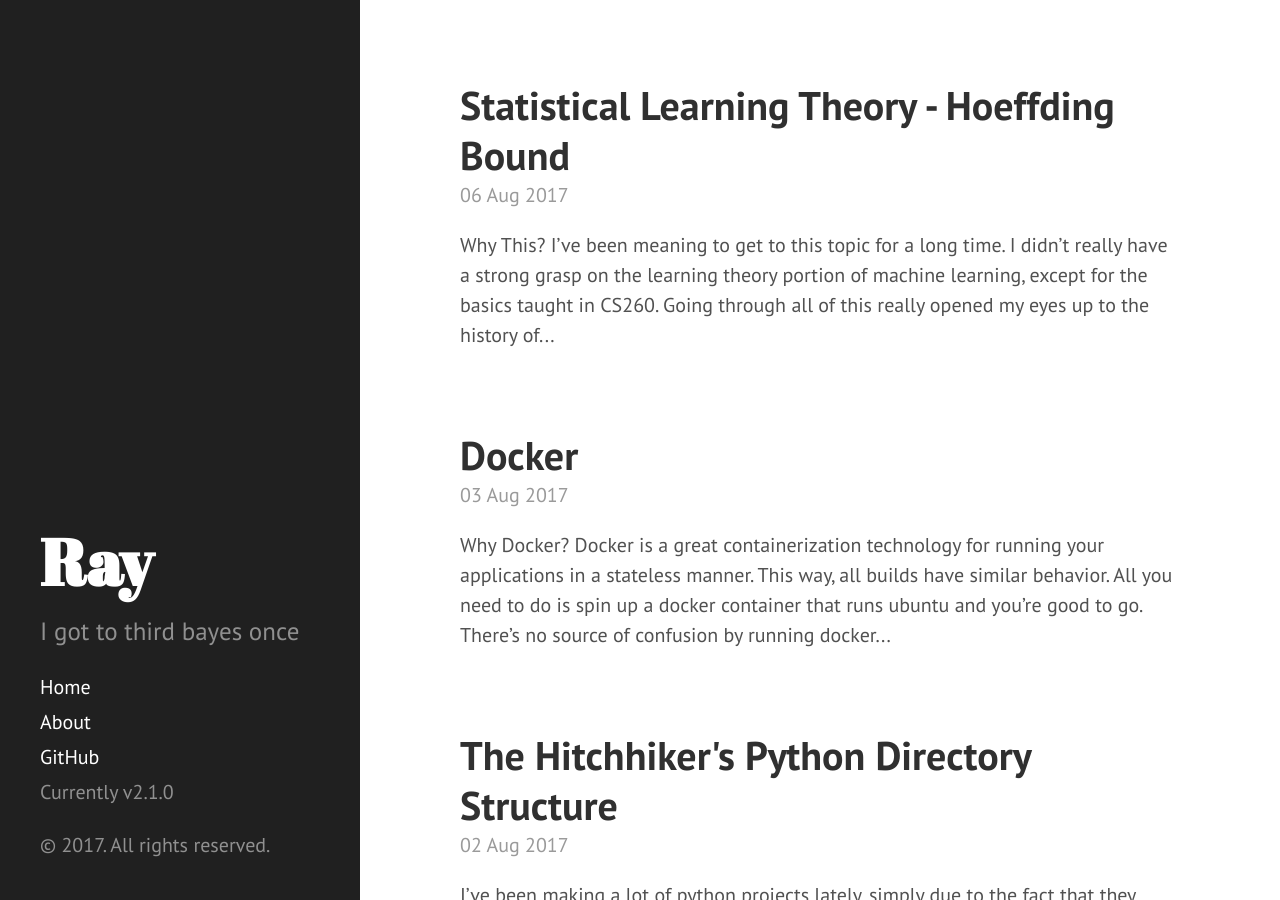
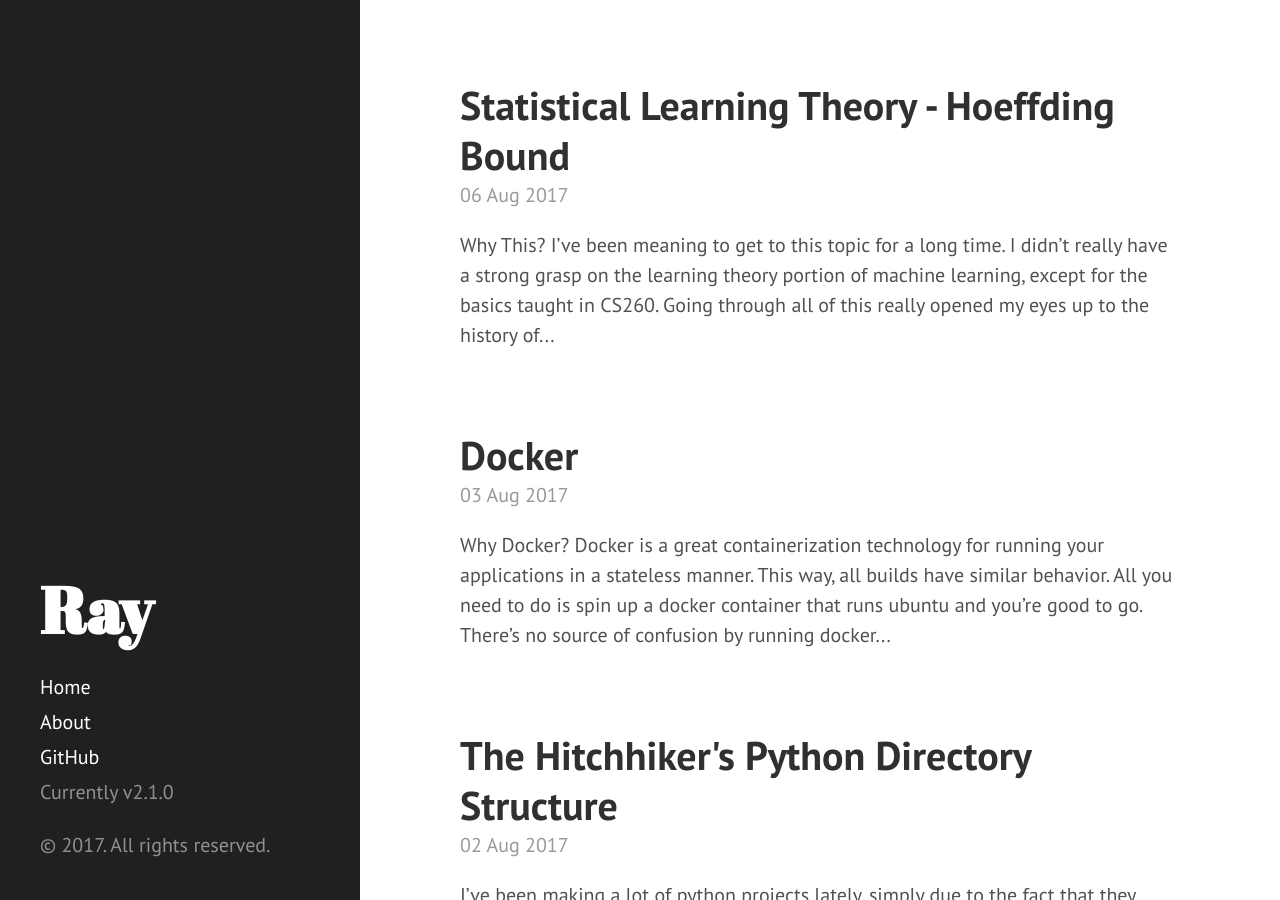
Before and after one commit to OneRaynyDay/oneraynyday.github.io, a Jekyll site: the page built from index.html, in a window 1280 px wide and 900 px high. Built offline with Jekyll 4.4.1, drawn with Linux system fonts in a browser that asks for light colours; Markdown is read by kramdown in place of the engine named in the settings; the list of posts is cut into pages by our own code.

Commit message:
Updating files

```diff
--- a/_config.yml
+++ b/_config.yml
@@ -8,7 +8,7 @@ permalink:        pretty
 # Setup
 title:            Ray
 tagline:          'UCLA CS'
-description:      'I got to third bayes once'
+description:      ' '
 url:              http://oneraynyday.github.io
 baseurl:          ''
 
```
